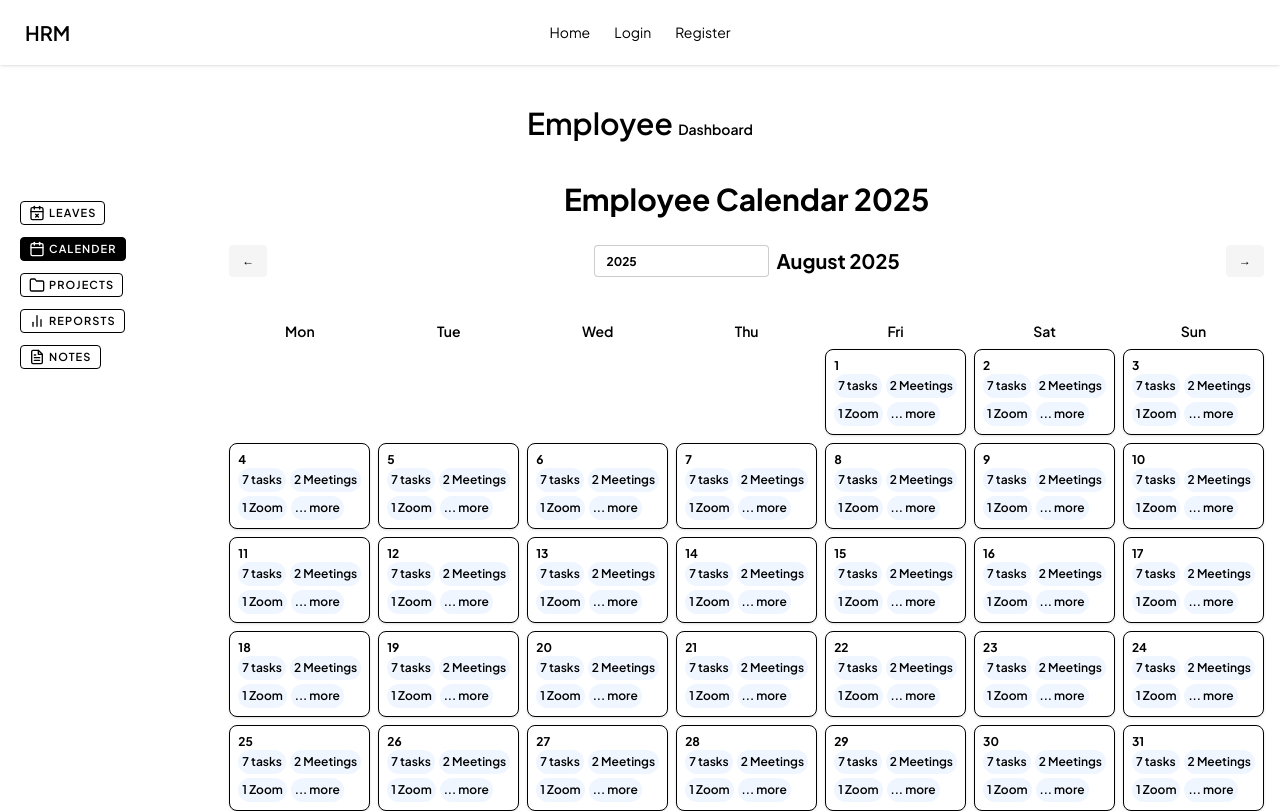
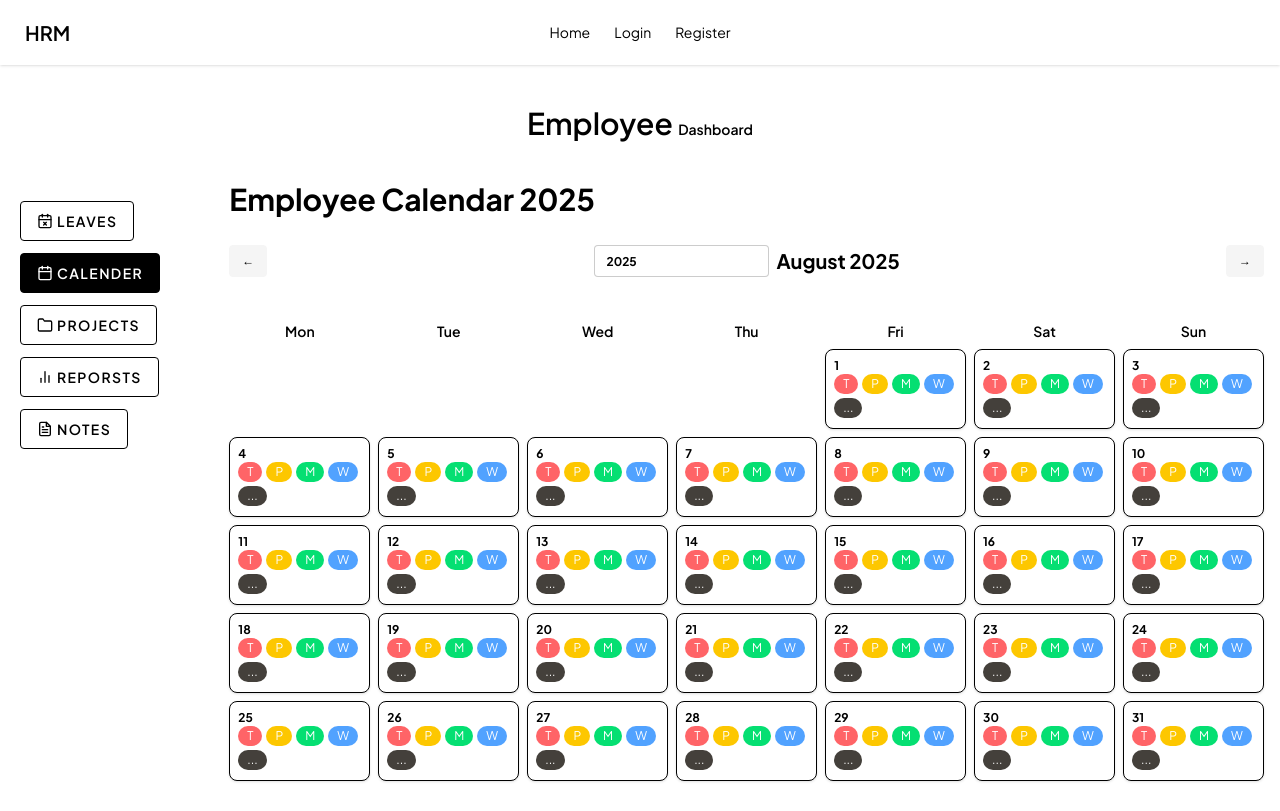
Before and after one commit to annascodes/hrm-erp, a Next.js app: page /employee/calender in a window 1280 px wide. Built offline with nearby package versions, Linux system fonts and the light colour scheme; no server answers.

Commit message:
Fixed employee calender ui

```diff
--- a/src/app/employee/layout.jsx
+++ b/src/app/employee/layout.jsx
@@ -1,5 +1,6 @@
 'use client'
 import LinkBtn from '@/components/LinkBtn'
+import LinkBtnAdv from '@/components/LinkBtnAdv'
 import LinkCarousel from '@/components/LinkCarousel'
 import Link from 'next/link'
 import { usePathname } from 'next/navigation'
@@ -20,32 +21,34 @@ const layout = ({ children }) => {
                     <LinkBtn href={'/employee/leaveapplication'}
                         activeOn={`/employee/leaveapplication`}
                         className={''}
-                        btnSize={'lg:btn btn-xs hover:text-white'}
+                        btnSize={'lg:btn-md btn-xs '}
                         name={<> <LuCalendarX className='text-base' /> Leaves  </>}
                     />
 
                     <LinkBtn
                         href={'/employee/calender'}
-                        className={'  '}
-                        btnSize={'lg:btn btn-xs hover:text-white'}
+                        className={''}
+                        btnSize={'lg:btn-md btn-xs '}
                         name={<> <FiCalendar className='text-base' /> Calender  </>}
                     />
+
+
                     <LinkBtn
                         href={'/employee/projects'}
                         className={' '}
-                          btnSize={'lg:btn btn-xs hover:text-white'}
+                          btnSize={'lg:btn-md btn-xs   '}
                         name={<> <FiFolder className='text-base' /> Projects  </>}
                     />
                     <LinkBtn
                         href={'/employee/reports'}
                         className={' '}
-                          btnSize={'lg:btn btn-xs hover:text-white'}
+                          btnSize={'lg:btn-md btn-xs  '}
                        name={<> <FiBarChart2 className='text-base' /> Reporsts  </>}
                     />
                     <LinkBtn
                         href={'/employee/notes'}
                         className={' '}
-                          btnSize={'lg:btn btn-xs hover:text-white'}
+                          btnSize={'lg:btn-md btn-xs '}
                         name={<> <FiFileText className='text-base' /> Notes  </>}
                     />
                 </div>
--- /dev/null
+++ b/src/app/not-found.jsx
@@ -0,0 +1,20 @@
+"use client";
+
+import { useRouter } from "next/navigation";
+import { FiArrowLeft } from "react-icons/fi";
+
+export default function NotFound() {
+  const router = useRouter();
+
+  return (
+    <div className="flex flex-col items-center justify-center min-h-screen">
+      <h1 className="text-2xl font-bold p-2 text-center">Feature is under development, will be ready soon.</h1>
+      <button
+        onClick={() => router.back()}
+        className="mt-4 flex items-center gap-2 text-blue-500 hover:underline"
+      >
+        <FiArrowLeft /> Go Back
+      </button>
+    </div>
+  );
+}
--- a/src/components/Calender.jsx
+++ b/src/components/Calender.jsx
@@ -47,7 +47,7 @@ const Calendar = ({ userData = [] }) => {
     // console.log('days:' ,days)
     return (
         <div className="w-full max-w-7xl mx-auto px-4">
-                <h1 className="text-3xl font-bold text-center mb-6">Employee Calendar {currentYear} </h1>
+                <h1 className="hidden md:flex text-3xl font-bold text-center mb-6">Employee Calendar {currentYear} </h1>
 
             {/*left------- buttons--------- right  */}
             <div className="flex justify-between items-center  mb-10">
--- /dev/null
+++ b/src/components/LinkBtnAdv.jsx
@@ -0,0 +1,24 @@
+
+
+'use client'
+import Link from 'next/link'
+import { usePathname } from 'next/navigation'
+import React from 'react'
+
+const LinkBtnAdv = ({ href = null, name, className = `btn btn-neutral btn-outline btn-xs`, activeOn = null, btnSize='btn-xs' }) => {
+    const pathName = usePathname()
+
+    return (
+        <Link
+            href={href}
+            className={
+                `tracking-widest uppercase flex items-center gap-1
+            ${pathName.includes(activeOn) && 'bg-black text-white'}
+            ${pathName === href && 'bg-black text-white'}
+            ${className}`}>
+            {name} {/* as react node to accept whole fragments like <> ... </> */}
+        </Link>
+    )
+}
+
+export default LinkBtnAdv
--- a/src/components/Navbar/SingleDayInCalender.jsx
+++ b/src/components/Navbar/SingleDayInCalender.jsx
@@ -1,5 +1,5 @@
 import React from 'react'
-
+import { GoDotFill } from "react-icons/go";
 const SingleDayInCalender = ({ day }) => {
     return (
         <div>
@@ -10,14 +10,29 @@ const SingleDayInCalender = ({ day }) => {
                     // className="border rounded-lg p-2 min-h-[80px] bg-base-100 shadow-sm hover:bg-base-200 transition-all"
                     className=' flex flex-col items-start '
                 >
-                    <div className="text-xs font-bold">{day.getDate()}</div>
+                    <div className="text-xs font-bold text-center">{day.getDate()}</div>
 
-                    <div className='flex flex-row flex-wrap justify-start gap-1'>
-                        <span className='text-xs bg-blue-50 rounded-2xl p-1 font-semibold '>7 tasks</span>
-                        <span className='text-xs bg-blue-50 rounded-2xl p-1 font-semibold '>2 Meetings</span>
-                        <span className='text-xs bg-blue-50 rounded-2xl p-1 font-semibold '>1 Zoom</span>
-                        <span className='text-xs bg-blue-50 rounded-2xl p-1 font-semibold '>... more</span>
+                    <div className='hidden md:flex flex-row flex-wrap justify-start items-center gap-1'>
+                        <div className='badge badge-accent badge-sm border-none bg-red-400 rounded-2xl'>T</div>
+                        <div className='badge badge-accent badge-sm border-none bg-yellow-400 rounded-2xl'>P</div>
+                        <div className='badge badge-accent badge-sm border-none bg-green-400 rounded-2xl'>M</div>
+                        <div className='badge badge-accent badge-sm border-none bg-blue-400 rounded-2xl'>W</div>
+                        <div className='badge badge-accent badge-sm border-none bg-stone-700 rounded-2xl'>...</div>
                     </div>
+
+
+
+
+                    <div className='md:hidden flex flex-col flex-wrap justify-start  gap-1'>
+                        <div className='w-6 h-1.5 bg-red-400 rounded-2xl'></div>
+                        <div className='w-6 h-1.5 bg-yellow-400 rounded-2xl'></div>
+                        <div className='w-6 h-1.5 bg-green-400 rounded-2xl'></div>
+                        <div className='w-6 h-1.5 bg-blue-400 rounded-2xl'></div>
+                        <div className='w-6 h-1.5 bg-stone-700 rounded-2xl'></div>
+
+                    </div>
+
+
                     {/* {user && (
                         <div className="text-xs mt-1 text-primary-content bg-primary rounded px-1 py-[2px]">
                             {user.name}
```
Also changed, not shown: src/components/LinkBtn.jsx (+17 -20 lines).
